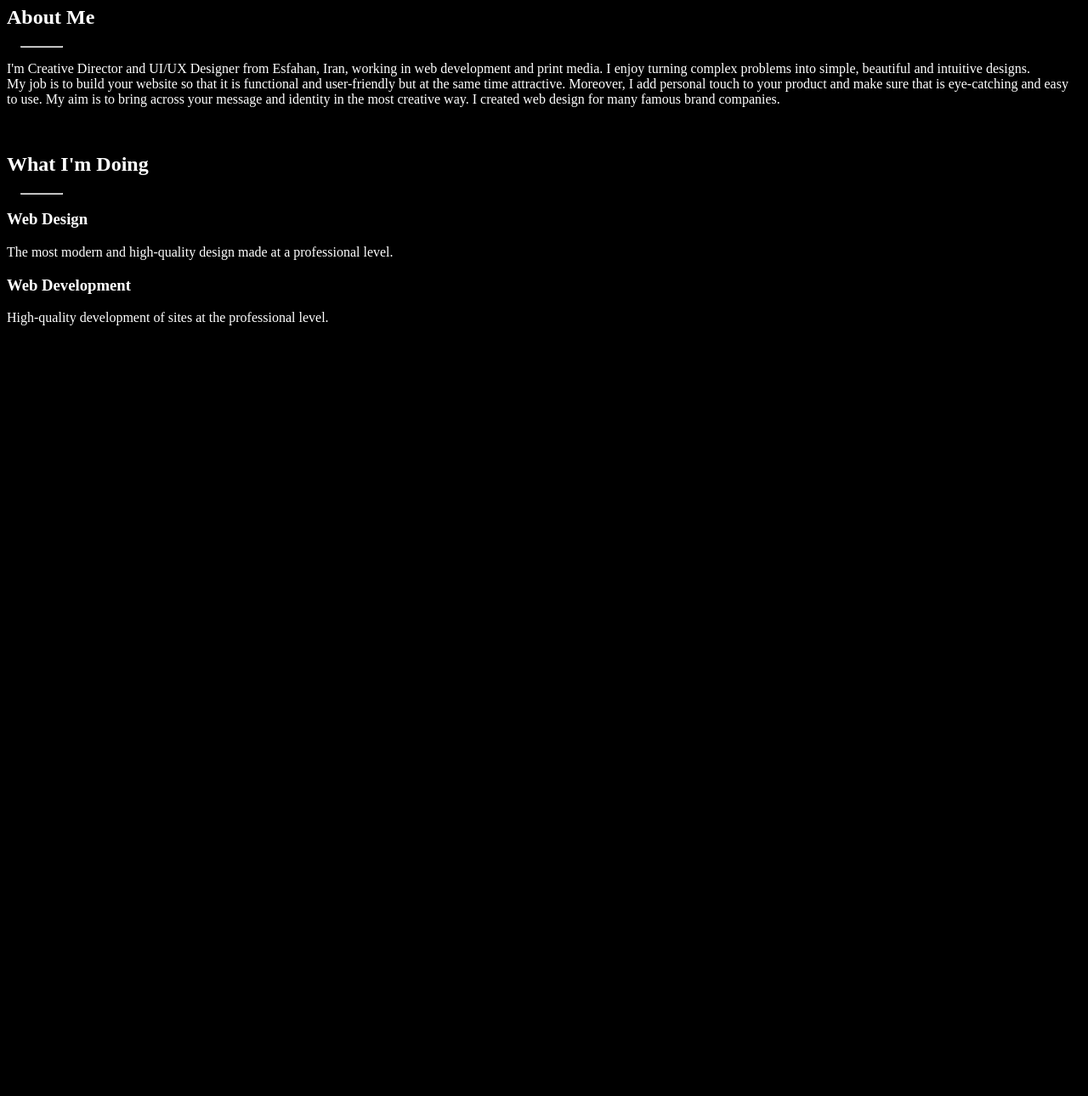
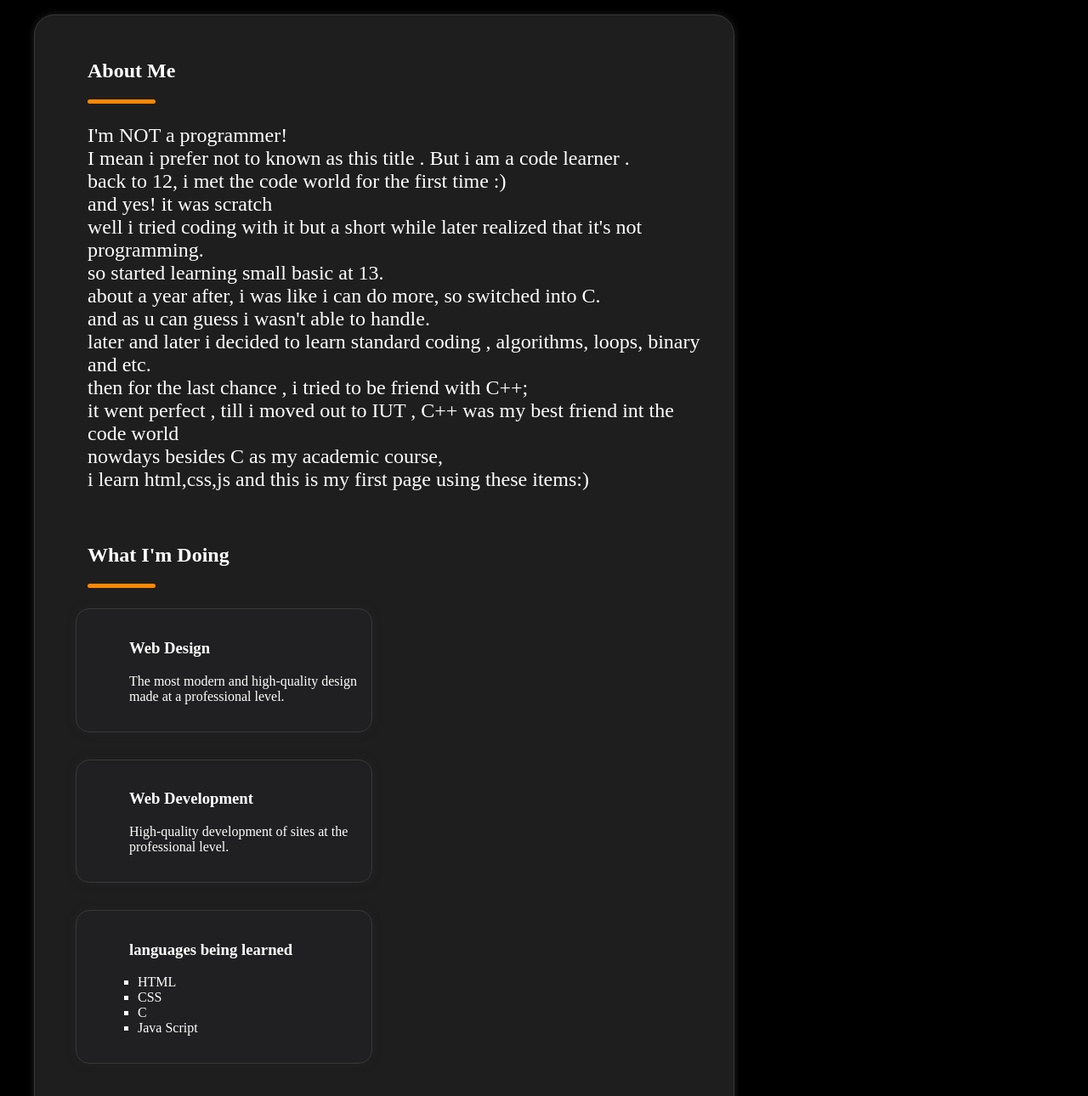
Before and after one commit to shokufa/rCard, a plain HTML site: page index.html in a window 1280 px wide. Shown: the part 73-1363 px from the top of the page at 85% size. Before the commit the page ends 800 px from the top, so only its background shows below. Drawn offline with Linux system fonts and the light colour scheme.

Commit message:
div-body

```diff
--- a/Assets/Css/style.css
+++ b/Assets/Css/style.css
@@ -4,9 +4,66 @@ body {
 
 h1, h2, h3, p {
     color: #ffffff;
+    padding-left: 30px;
 }
 
 hr {
-    width: 3rem;
+    width: 5rem;
+    background-color: #f80;
+    border: none;
+    height: 5px;
+    border-radius: 20px;
+    margin-left: 30px;
+}
+
+.div-body {
+
+    width: 60%;
+    border: 1px solid hsl(0,0%,22%);
+    box-shadow: 0px 0px 10px #222;
+    padding: 2rem;
+    background-color: #1E1E1F;
+    margin: 2rem;
+    border-radius: 1.5rem ;
+    text-align: left;
+}
+
+.subdiv-body{
+
+    width: 46%;
     margin: 1rem;
+    border-radius: 1rem ;
+
+    box-sizing: border-box;
+    display: inline-block ;
+    /* float: left; */
+
+    box-shadow: 0px 0px 10px #222;
+    border: 1px solid hsl(0,0%,22%);
+    padding: 1rem;
+    padding-left: 2rem;
+    background-color: #202022;
+
+    text-align: left;
 }
+
+ul{
+    list-style-type: square;
+    color: #ffffff;
+}
+
+.subdiv-body:hover{
+    background-color: rgba(44, 43, 43, 0.923);
+    box-shadow: 0 0 10px  rgba(0, 0, 0, 0.722);
+}
+
+.iconweb{
+
+}
+
+/* .sub-div-card{
+
+    grid-template-columns: 1fr;
+    gap: 20px;
+    display: grid;
+} */
--- a/index.html
+++ b/index.html
@@ -1,5 +1,6 @@
 <!DOCTYPE html>
 <html lang="en">
+
 
 <head>
 
@@ -15,6 +16,9 @@
     <link rel="manifest" href="Assets/Icon/site.webmanifest">
     <link rel="stylesheet" href="Assets/Css/style.css">
 
+    <!-- <link rel="stylesheet" href="https://cdnjs.cloudflare.com/ajax/libs/font-awesome/4.7.0/css/font-awesome.min.css"> -->
+    <!-- <script src='https://kit.fontawesome.com/a076d05399.js' crossorigin='anonymous'></script> -->
+
     <title>rCard</title>
 
 </head>
@@ -25,30 +29,59 @@
         <h1>Shokufa Shalchi</h1>
     </div>
 
-    <div>
+    <div class="div-body">
 
         <h2>About Me</h2>
         <hr align="left">
 
-        <p>I'm Creative Director and UI/UX Designer from Esfahan, Iran, working in web development and print media. I
-            enjoy turning complex problems into simple, beautiful and intuitive designs.<br>
-
-            My job is to build your website so that it is functional and user-friendly but at the same time attractive.
-            Moreover, I add personal touch to your product and make sure that is eye-catching and easy to use. My aim is
-            to
-            bring across your message and identity in the most creative way. I created web design for many famous brand
-            companies.</p>
+        <p style="font-size: 24px; padding-left: 30px;">
+            I'm NOT a programmer!<br>
+            I mean i prefer not to known as this title . But i am a code learner .<br>
+            back to 12, i met the code world for the first time :)<br>
+            and yes! it was scratch<br>
+            well i tried coding with it but a short while later realized that it's not programming. <br>
+            so started learning small basic at 13.<br>
+            about a year after, i was like i can do more, so switched into C. <br>
+            and as u can guess i wasn't able to handle.<br>
+            later and later i decided to learn standard coding , algorithms, loops, binary and etc.<br>
+            then for the last chance , i tried to be friend with C++;<br>
+            it went perfect , till i moved out to IUT , C++ was my best friend int the code world<br>
+            nowdays besides C as my academic course,<br>
+             i learn html,css,js and this is my first page using these items:)<br>
+        </p>
 
         <br>
 
+
         <h2>What I'm Doing</h2>
         <hr align="left">
+        <div class="sub-div-card">
+            <div class="subdiv-body">
+                <h3><i class="fa fa-anchor"></i> Web Design</h3>
+                <p>The most modern and high-quality design made at a professional level.</p>
+            </div>
 
-        <h3>Web Design</h3>
-        <p>The most modern and high-quality design made at a professional level.</p>
+            <div class="subdiv-body">
+                <h3>Web Development</h3>
+                <p>High-quality development of sites at the professional level.</p>
+            </div>
 
-        <h3>Web Development</h3>
-        <p>High-quality development of sites at the professional level.</p>
+            <div class="subdiv-body">
+                <h3>languages being learned</h3>
+                <ul>
+                    <li>HTML</li>
+                    <li>CSS</li>
+                    <li>C</li>
+                    <li>Java Script</li>
+                </ul>
+            </div>
+        </div>
+
+
+
+
+
+
 
         <br>
 
```
